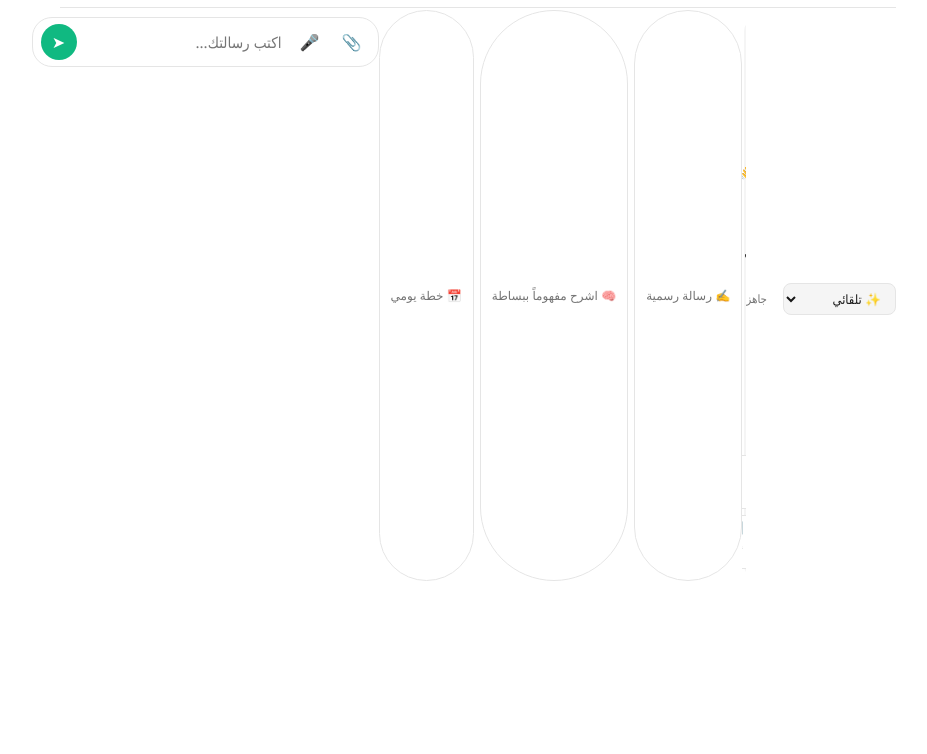
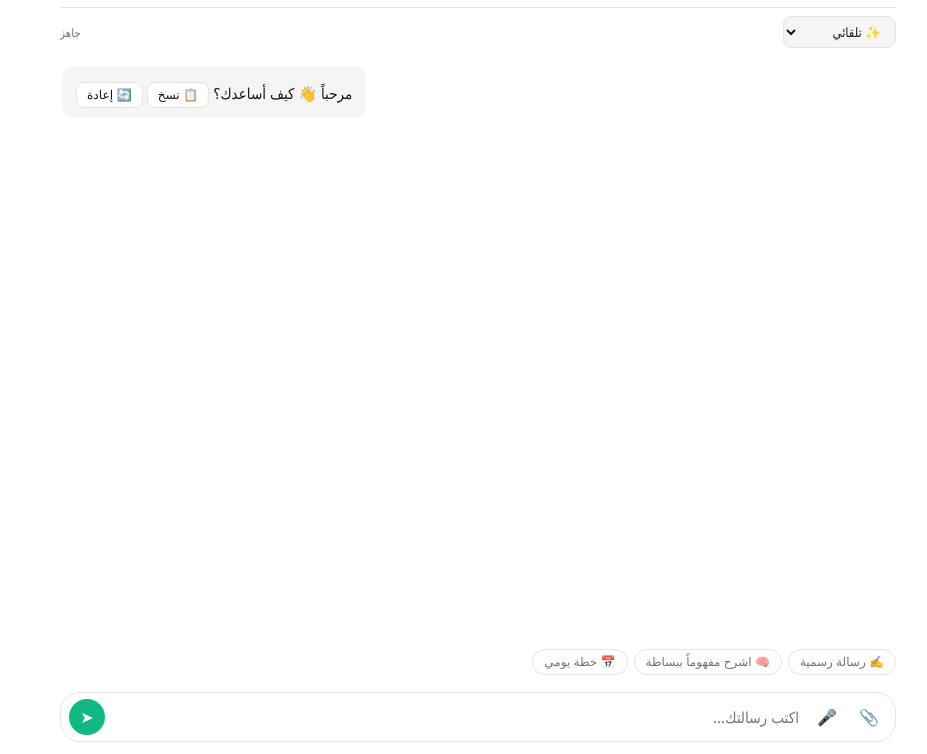
Before and after one commit to TEaG3/Salman-Bot, a plain HTML site: page index.html in a window 1280 px wide. Shown: the part 46-800 px from the top of the page, without its empty margins (162-1089 px from the left). Drawn offline with Linux system fonts and the light colour scheme.

Commit message:
fix: view flex layout

```diff
--- a/index.html
+++ b/index.html
@@ -24,6 +24,7 @@ header{display:flex;align-items:center;gap:8px;padding:10px 0;border-bottom:1px
 .brand{font-weight:700;font-size:1rem;white-space:nowrap}
 .chip{font-size:.7rem;color:var(--dim);background:var(--panel2);padding:2px 8px;border-radius:99px;white-space:nowrap;overflow:hidden;text-overflow:ellipsis;max-width:170px}
 .grow{flex:1}
+.view{flex:1;min-height:0;flex-direction:column}
 .ico{background:none;border:none;font-size:1.05rem;cursor:pointer;padding:6px;border-radius:8px;color:var(--dim);flex-shrink:0}
 .ico:hover{background:var(--panel2);color:var(--txt)}
 
```
